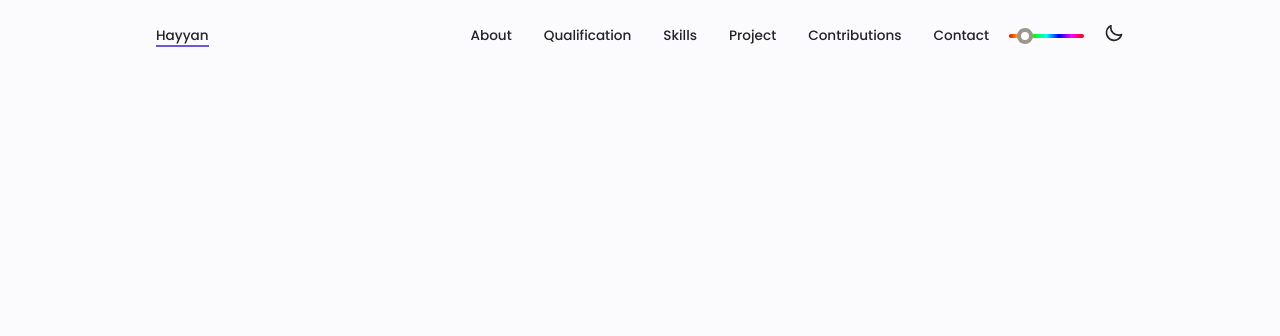
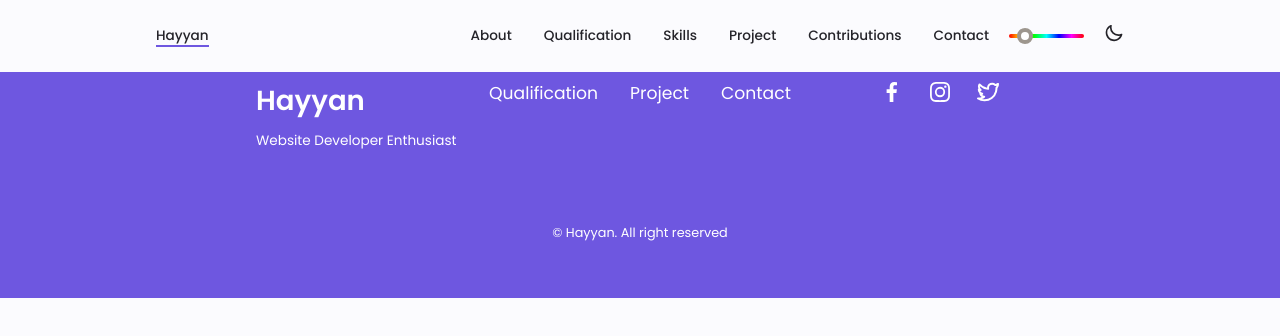
Before and after one commit to rheyhannh/whoishayyan.site, a Next.js app: page / in a window 1280 px wide. Shown: the top 336 px of the page. Built offline with nearby package versions, Linux system fonts and the light colour scheme; a web font is replaced by a local one.

Commit message:
feat: Add footer component

```diff
--- a/src/app/page.jsx
+++ b/src/app/page.jsx
@@ -1,4 +1,5 @@
 import Header from '@/components/Header'
+import Footer from '@/components/Footer'
 import styles from './_root.module.css'
 
 export default function Home() {
@@ -8,6 +9,7 @@ export default function Home() {
       <main className={styles.main}>
 
       </main>
+      <Footer/>
     </>
 )
 }
--- a/src/components/Footer.jsx
+++ b/src/components/Footer.jsx
@@ -0,0 +1,60 @@
+import Link from 'next/link'
+import styles from '../app/_root.module.css'
+import {
+    UilInstagram,
+    UilTwitterAlt,
+    UilFacebookF
+} from '@iconscout/react-unicons'
+
+export default function Footer() {
+    const footerLinks = [
+        { href: '/#qualification', text: 'Qualification' },
+        { href: '/#portfolio', text: 'Project' },
+        { href: '/#contact', text: 'Contact' },
+    ]
+
+    const footerSocials = [
+        { href: 'https://www.facebook.com/rheyhannh/', uil: <UilFacebookF/> },
+        { href: 'https://www.instagram.com/rheyhannh/', uil: <UilInstagram/> },
+        { href: 'https://twitter.com/rheyhannh', uil: <UilTwitterAlt/> },
+    ]
+
+    return (
+        <footer className={styles.footer}>
+            <div className={styles.footer__bg}>
+                <div className={`${styles.footer__container} ${styles.container} ${styles.grid}`}>
+                    <div>
+                        <h1 className={styles.footer__title}>Hayyan</h1>
+                        <span className={styles.footer__subtitle}>Website Developer Enthusiast</span>
+                    </div>
+
+                    <ul className={styles.footer__links}>
+                        {footerLinks.map((item, index) => (
+                            <li key={index}>
+                                <Link
+                                    href={item.href}
+                                    className={styles.footer__link}
+                                >
+                                    {item.text}
+                                </Link>
+                            </li>
+                        ))}
+                    </ul>
+
+                    <div className={styles.footer__socials}>
+                        {footerSocials.map((item, index) => (
+                            <Link
+                                href={item.href}
+                                className={styles.footer__social}
+                                target="_blank"
+                            >
+                                <i>{item.uil}</i>
+                            </Link>
+                        ))}
+                    </div>
+                </div>
+                <p className={styles.footer__copy}>&#169; Hayyan. All right reserved</p>
+            </div>
+        </footer>
+    )
+}
```
